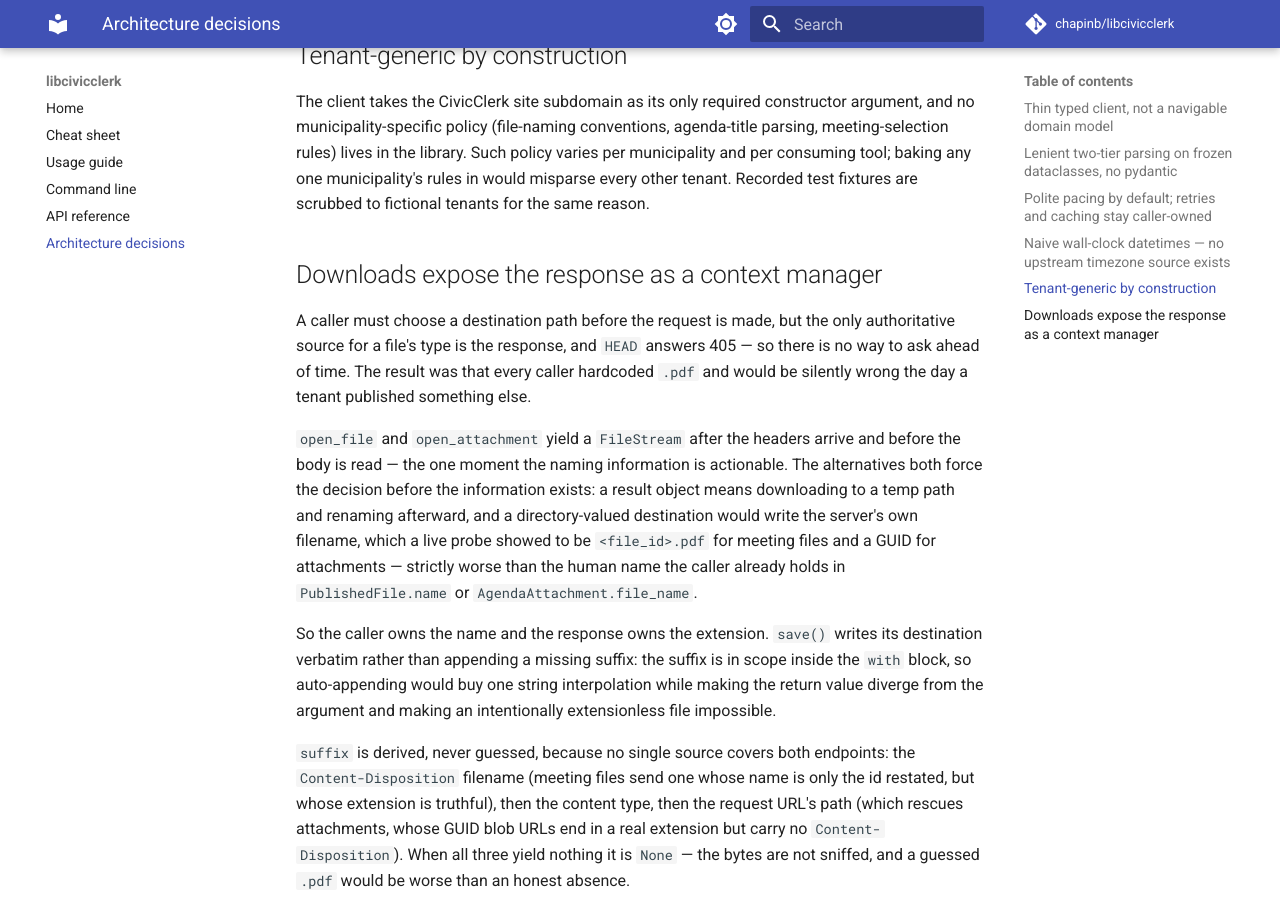
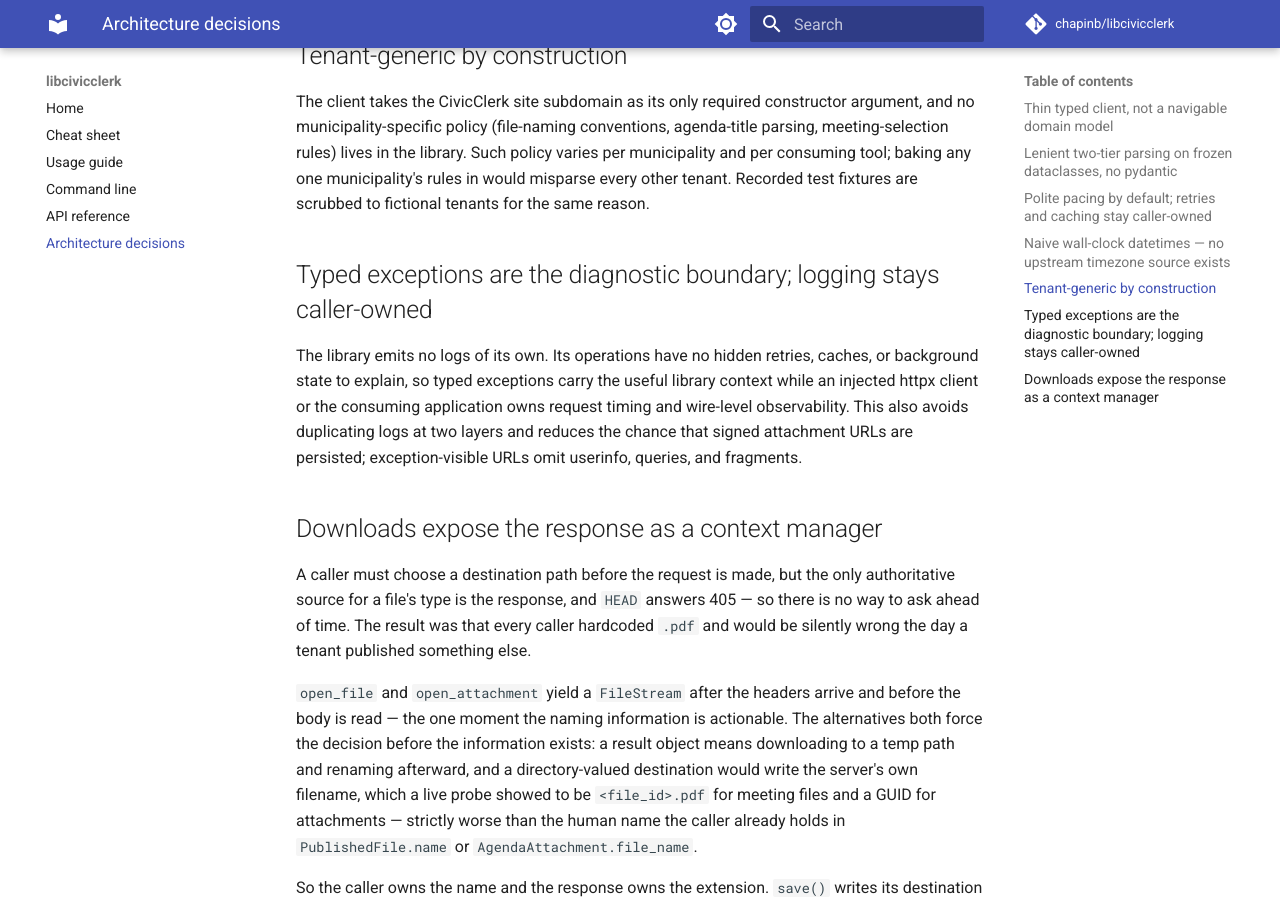
Before and after one commit to chapinb/libmuni, an MkDocs documentation site: the page built from docs/decisions.md, in a window 1280 px wide and 900 px high, scrolled down 1731 px. Built offline with MkDocs 1.6.1 and Material for MkDocs 9.7.7, drawn with Linux system fonts in a browser that asks for light colours; comment, search, counter and statistics services are not loaded; the version menu is left out.

Commit message:
d - Explain why operational logging remains caller-owned

```diff
--- a/docs/decisions.md
+++ b/docs/decisions.md
@@ -82,6 +82,15 @@ library. Such policy varies per municipality and per consuming tool; baking
 any one municipality's rules in would misparse every other tenant. Recorded
 test fixtures are scrubbed to fictional tenants for the same reason.
 
+## Typed exceptions are the diagnostic boundary; logging stays caller-owned
+
+The library emits no logs of its own. Its operations have no hidden retries,
+caches, or background state to explain, so typed exceptions carry the useful
+library context while an injected httpx client or the consuming application
+owns request timing and wire-level observability. This also avoids duplicating
+logs at two layers and reduces the chance that signed attachment URLs are
+persisted; exception-visible URLs omit userinfo, queries, and fragments.
+
 ## Downloads expose the response as a context manager
 
 A caller must choose a destination path before the request is made, but the
```
